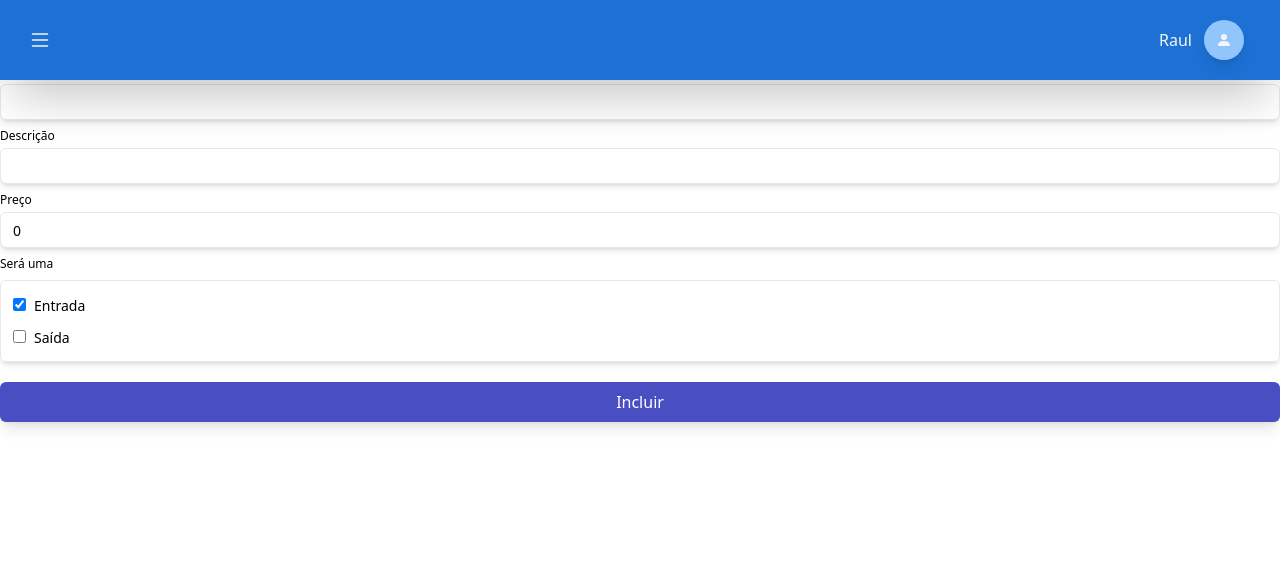
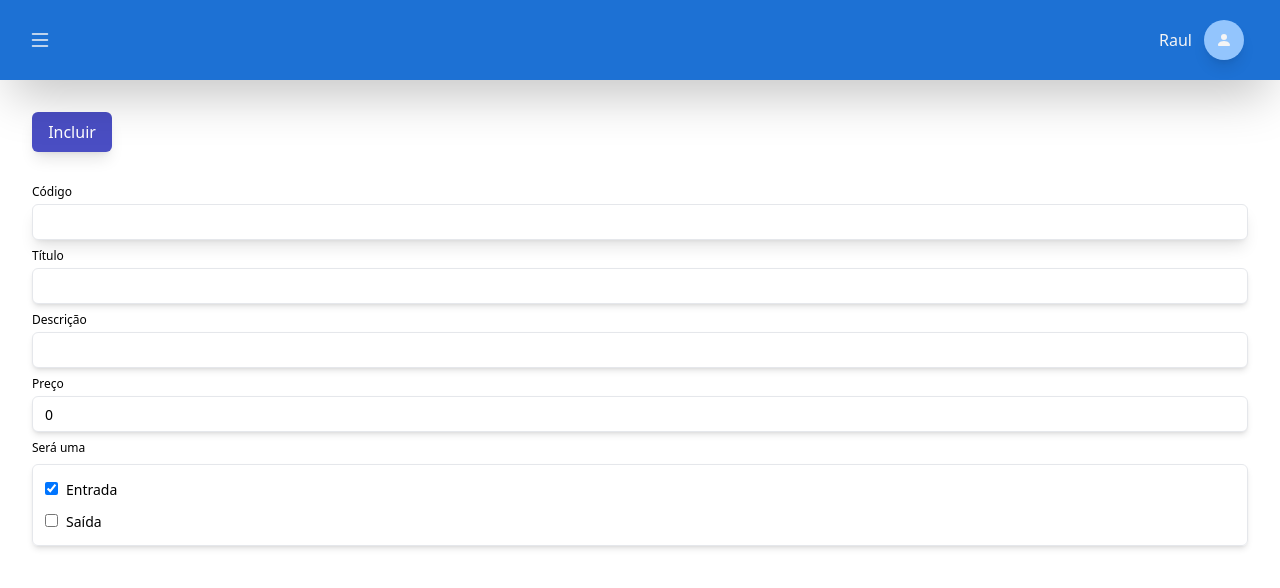
Before and after one commit to Raul26-tech/As-Money, a React (Create React App) app: page /transactions/form in a window 1280 px wide. Shown: the top 588 px of the page. Built offline with nearby package versions, Linux system fonts and the light colour scheme.

Commit message:
Ajustando layout da aplicação

```diff
--- a/src/Routes/index.tsx
+++ b/src/Routes/index.tsx
@@ -8,7 +8,7 @@ import FormMonthlyValues from '../pages/MonthlyValues/form';
 export default function Routes() {
     return (
         <BrowserRouter>
-            <Header />
+            {/* <Header /> */}
             <RoutesDom>
                 <Route path="/" element={<Home />} />
                 <Route path="/transactions" element={<MonthlyValues />} />
--- /dev/null
+++ b/src/components/Container/index.tsx
@@ -0,0 +1,9 @@
+import { ReactNode } from 'react';
+
+interface IContainerProps {
+    children: ReactNode;
+}
+
+export function Container({ children }: IContainerProps) {
+    return <div className="flex-1 overflow-y-auto mt-[5rem]">{children}</div>;
+}
--- /dev/null
+++ b/src/components/Content/index.tsx
@@ -0,0 +1,20 @@
+import { ReactNode } from 'react';
+import { Container } from '../Container';
+import Header from '../Header';
+
+interface IContentProps {
+    children: ReactNode;
+}
+
+export default function Content({ children }: IContentProps) {
+    return (
+        <div className="h-screen w-screen relative">
+            <div className="flex flex-row h-full">
+                <div className="w-64 h-full flex flex-col flex-1">
+                    <Header />
+                    <Container>{children}</Container>
+                </div>
+            </div>
+        </div>
+    );
+}
--- a/src/components/Input/index.tsx
+++ b/src/components/Input/index.tsx
@@ -47,12 +47,12 @@ const InputMain: ForwardRefRenderFunction<HTMLInputElement, IInputProps> = (
             )}
             <input
                 {...rest}
-                className={`${className}, ${addClassName}`}
+                className={`${className} ${addClassName}`}
                 type={type}
                 ref={ref}
             />
             {error?.message ? (
-                <span className="text-red-500 text-xs">{error.message}</span>
+                <span className="text-red-400 text-xs">{error.message}</span>
             ) : null}
         </label>
     );
--- a/src/pages/MonthlyValues/form.tsx
+++ b/src/pages/MonthlyValues/form.tsx
@@ -6,6 +6,7 @@ import CheckboxContainer from '../../components/Checkbox/Components';
 import { Input } from '../../components/Input';
 import { api } from '../../Services/api';
 import Swal from 'sweetalert2';
+import Content from '../../components/Content';
 
 const schema = yup
     .object({
@@ -67,15 +68,27 @@ export default function FormMonthlyValues() {
 
     return (
         <>
+            <Content>
                 <form
                     onSubmit={handleSubmit(handleSave)}
-                className="flex flex-col w-full h-full gap-x-3 md:gap-x-5 gap-y-2 pb-3"
+                    className="flex flex-col w-full h-full gap-x-3 gap-y-2 p-8"
                 >
+                    <div className="w-[5rem] mb-6 flex justify-center items-center">
+                        <button
+                            type="submit"
+                            className="w-full h-full flex  justify-center text-center items-center text-white bg-btn-transaction hover:bg-btn-transaction-hover rounded-md p-2 shadow-lg "
+                        >
+                            <span className="text-[0.70rem] md:text-base">
+                                Incluir
+                            </span>
+                        </button>
+                    </div>
                     <Input
                         label="Código"
                         {...register('code')}
                         error={formState.errors.code}
                         type="text"
+                        addClassName="md:col-span-2"
                         autoFocus
                     />
                     <Input
@@ -108,17 +121,8 @@ export default function FormMonthlyValues() {
                             {...register('status.closed')}
                         />
                     </CheckboxContainer>
-                <div className="mt-3 flex justify-center items-center">
-                    <button
-                        type="submit"
-                        className="w-full h-full flex  justify-center text-center items-center text-white bg-btn-transaction hover:bg-btn-transaction-hover rounded-md p-2 shadow-lg "
-                    >
-                        <span className="text-[0.70rem] md:text-base">
-                            Incluir
-                        </span>
-                    </button>
-                </div>
                 </form>
+            </Content>
         </>
     );
 }
--- a/src/pages/MonthlyValues/index.tsx
+++ b/src/pages/MonthlyValues/index.tsx
@@ -31,17 +31,18 @@ export default function MonthlyValues() {
     return (
         <>
             <div className="w-full full p-2 flex justify-end text-center">
-                <div className="bg-blue-400 flex w-full mt-[5rem] md:mt-[5rem] md:w-full justify-end h-[4rem] p-2">
+                <div className="flex w-full mt-[5rem] md:mt-[5rem] md:w-full justify-end h-[4rem] p-2">
                     <button className="w-[8rem] md:w-[16rem] h-full flex justify-center text-center items-center text-white bg-btn-transaction hover:bg-btn-transaction-hover rounded-md p-2 shadow-lg">
                         <AiOutlinePlus
                             size={20}
                             style={{ marginRight: '0.25rem' }}
                         />
-                        <span className="text-[0.70rem] md:text-base">
-                            <Link to={'/transactions/form'}>
-                                Adicionar nova transação
-                            </Link>
-                        </span>
+                        <Link
+                            to={'/transactions/form'}
+                            className="text-[0.70rem] md:text-base"
+                        >
+                            Adicionar nova transação
+                        </Link>
                     </button>
                 </div>
             </div>
```
Lines whose indentation alone changed are shown as unchanged.
